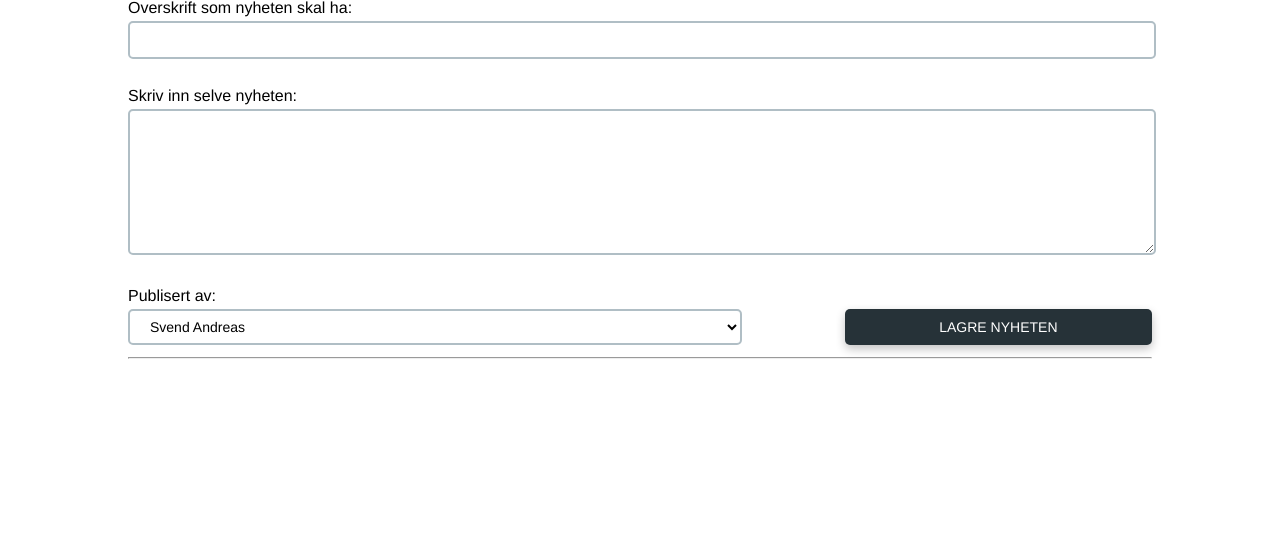
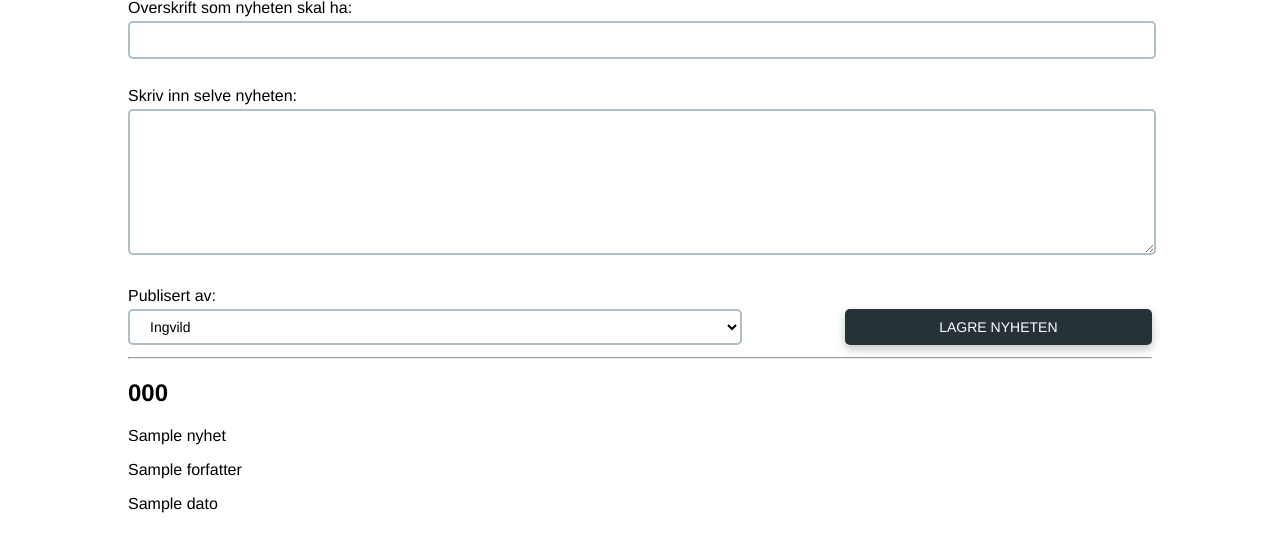
Before and after one commit to ingvildbro/IINI4020-Python, a Flask app: template Assignment_5/src/blogg/templates/index.html in a window 1280 px wide. Shown: the part 121-673 px from the top of the page. Run offline with Flask 2, Linux system fonts and the light colour scheme; the template is opened without the code that fills it: most values are stand-ins (such as "Sample title", 1, 10 or a date in 2020).

Commit message:
Finished assignment 5

```diff
--- a/Assignment_5/src/blogg/app.py
+++ b/Assignment_5/src/blogg/app.py
@@ -27,9 +27,8 @@ def index():
 def add_entry():
     """Adds new data to the database."""
     db = get_db()
-    db.execute(
-        "insert into nyheter (tittel, nyhet, forfatter, dato) "
-        "values(?, ?, ?, datetime('now', 'localtime'))",
+    db.execute('insert into nyheter (tittel, nyhet, forfatter, dato) '
+               'values(?, ?, ?, datetime(\'now\', \'localtime\'))',
         [request.form['tittel'],
          request.form['nyhet'],
          request.form['forfatter']]
--- a/Assignment_5/src/blogg/schema.sql
+++ b/Assignment_5/src/blogg/schema.sql
@@ -5,4 +5,4 @@ create table nyheter (
   nyhet text not null,
   forfatter text not null,
   dato text not null
-)
+);
--- a/Assignment_5/src/blogg/templates/index.html
+++ b/Assignment_5/src/blogg/templates/index.html
@@ -1,10 +1,10 @@
 <!DOCTYPE html>
-<html lang="en">
+<html lang="no">
 <head>
     <meta charset="UTF-8">
     <meta name="viewport" content="width=device-width, initial-scale=1">
-    <title>Nyheter - Blogg</title>
-    <link rel="stylesheet" href="{{ url_for('static', filename='style.css') }}">
+    <title>Blogg</title>
+    <link rel=stylesheet type=text/css href="{{ url_for('static', filename='style.css') }}">
 </head>
 <body>
 
@@ -13,27 +13,27 @@
 </header>
 
 <div class="container">
-    <form action="{{ url_for('add_entry') }}" method=post class="form-container">
+    <form action="{{ url_for('add_entry') }}" method=post class=add-entry>
 
         <div class="item-top">
-            <label for="newsHeading">Overskrift som nyheten skal ha:</label>
-            <input type="text" id="newsHeader">
+            <label for="newsTitle">Overskrift som nyheten skal ha:</label>
+            <input type="text" name="tittel" id="newsTitle">
         </div>
 
 
         <div class="item-mid">
             <label for="newsText">Skriv inn selve nyheten:</label>
-            <textarea id="newsText" rows="7"></textarea>
+            <textarea name="nyhet" id="newsText" rows="7"></textarea>
         </div>
 
 
         <div class="item-bot">
             <label for="newsPublishedBy" class="item-a">Publisert av:</label>
-            <select id="newsPublishedBy" class="item-b">
-                <option value="svend">Svend Andreas</option>
-                <option value="walter">Walter</option>
-                <option value="per">Per</option>
-                <option value="grethe">Grethe</option>
+            <select name="forfatter" id="newsPublishedBy" class="item-b">
+                <option value="Ingvild">Ingvild</option>
+                <option value="Walter">Walter</option>
+                <option value="Per">Per</option>
+                <option value="Grethe">Grethe</option>
             </select>
 
             <button type="submit" class="item-c" id="submitBtn">Lagre nyheten</button>
@@ -42,10 +42,16 @@
 
     <hr>
 
-    <div class="news-container">
-        {% block nyheter %}
-            {% include "news.html" %}
-        {% endblock %}
+    <div class="news-container entries">
+        {% for entry in entries %}
+            <h2>{{ entry.tittel }}</h2>
+            <p>{{ entry.nyhet|safe }}</p>
+            <p>{{ entry.forfatter }}</p>
+            <p>{{ entry.dato }}</p>
+
+        {% else %}
+            <h3>No entries yet. Add some!</h3>
+        {% endfor %}
     </div>
 </div>
 </body>
```
Also changed, not shown: Assignment_5/src/blogg/createDB.py (+4 -5 lines), Assignment_5/src/blogg/blogg.db.
